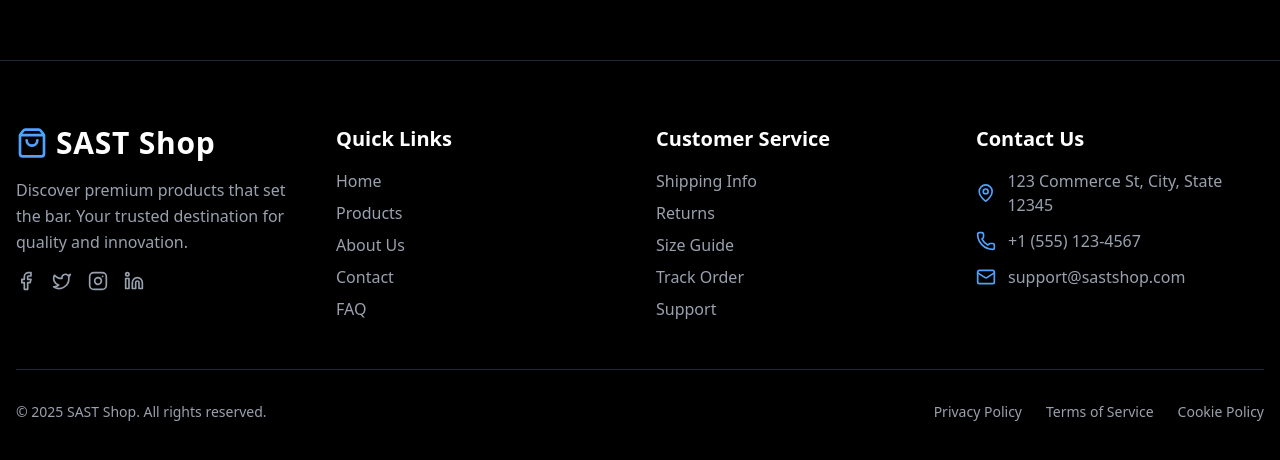
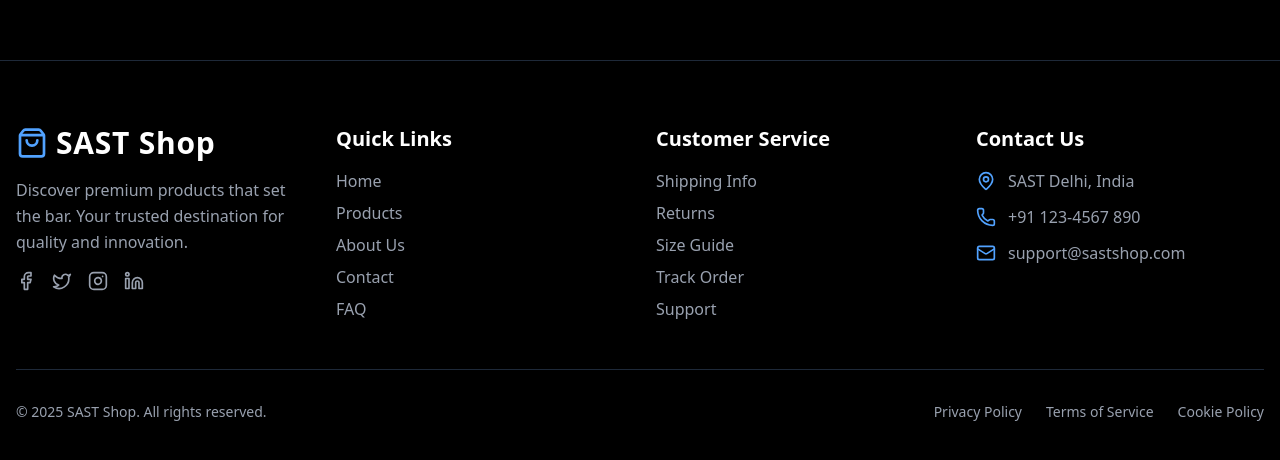
Before and after one commit to 1Kunalvats9/sast_shop, a Next.js app: page / in a window 1280 px wide. Shown: the part 1540-2000 px from the top of the page. Built offline with nearby package versions, Linux system fonts and the light colour scheme; no server answers; the database is empty.

Commit message:
footer info updated

```diff
--- a/src/app/components/Footer.jsx
+++ b/src/app/components/Footer.jsx
@@ -130,7 +130,7 @@ const Footer = () => {
                 transition={{ duration: 0.2 }}
               >
                 <MapPin className="w-5 h-5 text-blue-400" />
-                <span>123 Commerce St, City, State 12345</span>
+                <span>SAST Delhi, India</span>
               </motion.div>
               <motion.div
                 className="flex items-center gap-3 text-gray-400"
@@ -138,7 +138,7 @@ const Footer = () => {
                 transition={{ duration: 0.2 }}
               >
                 <Phone className="w-5 h-5 text-blue-400" />
-                <span>+1 (555) 123-4567</span>
+                <span>+91 123-4567 890</span>
               </motion.div>
               <motion.div
                 className="flex items-center gap-3 text-gray-400"
```
